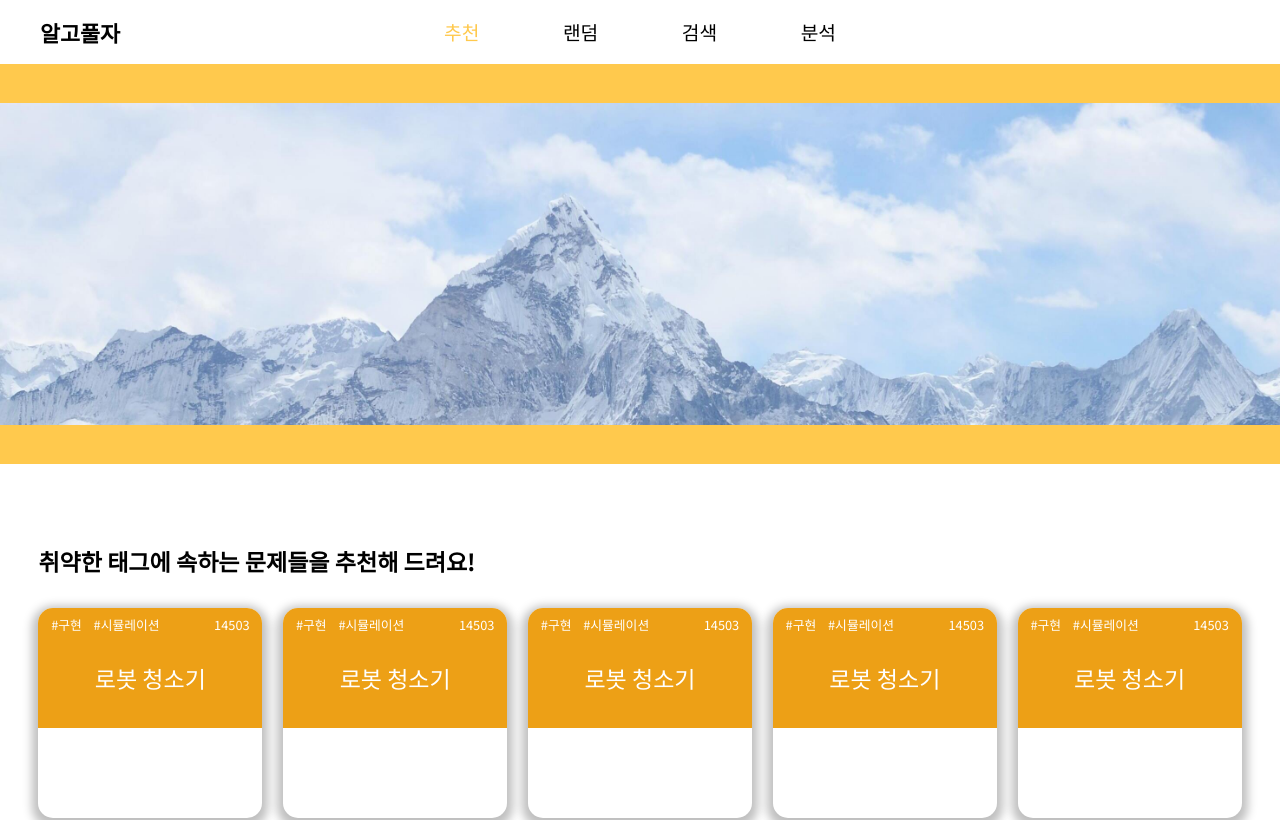
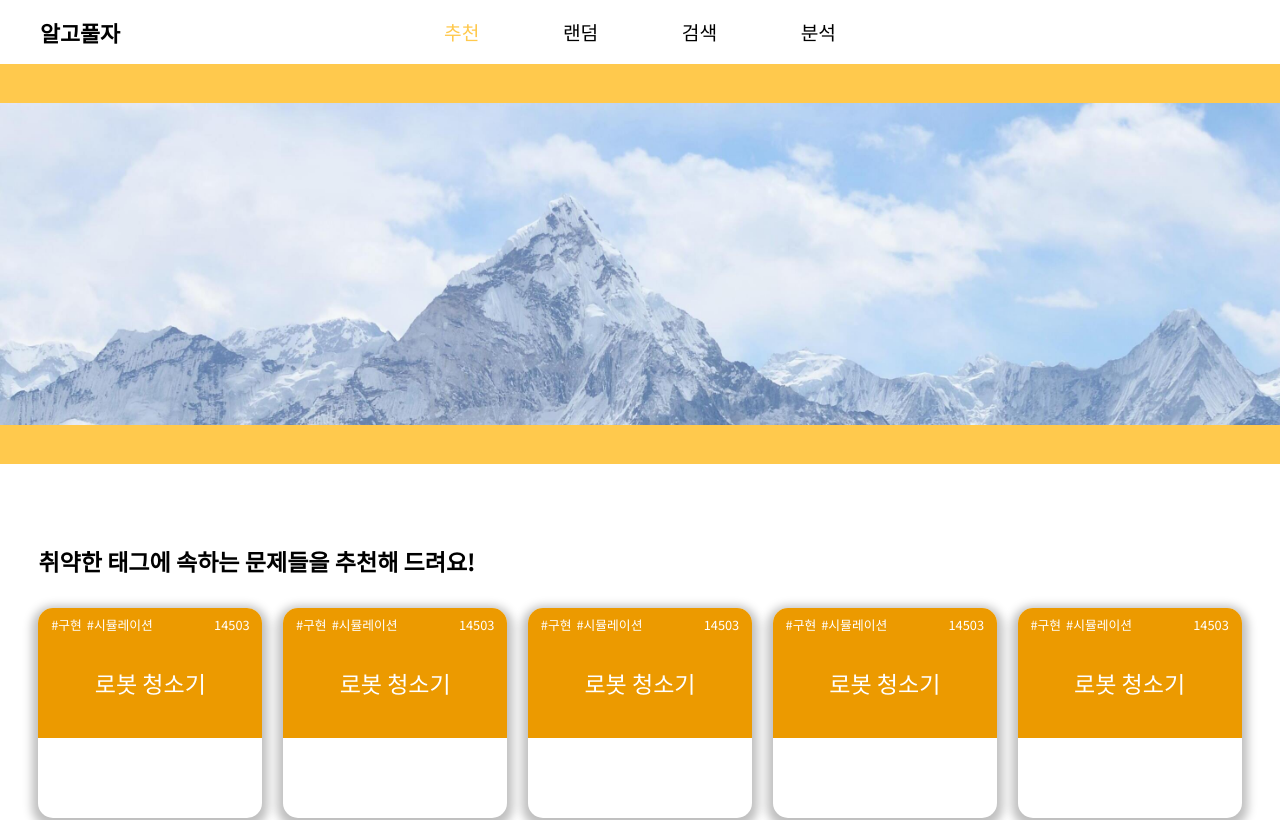
Before and after one commit to Algopulza/algopulza, a Next.js app in the folder frontend/: page /recommendation in a window 1280 px wide. Shown: the top 820 px of the page. Built offline with nearby package versions, Linux system fonts and the light colour scheme.

Commit message:
Feat: Problem 및 하위 components 구조화

```diff
--- a/frontend/components/common/card/Problem.tsx
+++ b/frontend/components/common/card/Problem.tsx
@@ -3,8 +3,8 @@ import ProblemName from './problem/ProblemName'
 import styled from 'styled-components'
 
 const Container = styled.section`
-  height: 120px;
-  background: #EDA016;
+  height: 130px;
+  background: #EC9A00;
   border-radius: 15px 15px 0 0;
 `
 
--- a/frontend/components/common/card/problem/ProblemName.tsx
+++ b/frontend/components/common/card/problem/ProblemName.tsx
@@ -1,10 +1,10 @@
 import styled from 'styled-components'
 
-const Container = styled.section`
+const Title = styled.section`
   display: flex;
   justify-content: center;
   align-items: center;
-  height: 100px;
+  height: 110px;
 
   font-size: 1.8vw;
   color: white;
@@ -12,8 +12,6 @@ const Container = styled.section`
 
 export default function ProblemName() {
   return (
-    <Container>
-      로봇 청소기
-    </Container>
+    <Title>로봇 청소기</Title>
   )
 }
--- a/frontend/components/common/card/problem/ProblemTag.tsx
+++ b/frontend/components/common/card/problem/ProblemTag.tsx
@@ -20,9 +20,10 @@ export default function ProblemTag() {
   return (
     <Container>
       <Tags>
-        <span>#구현ㅤ</span>
-        <span>#시뮬레이션ㅤ</span>
+        <span style={{marginRight: 5}}>#구현</span>
+        <span style={{marginRight: 5}}>#시뮬레이션</span>
       </Tags>
+
       <span>14503</span>
     </Container>
   )
```
